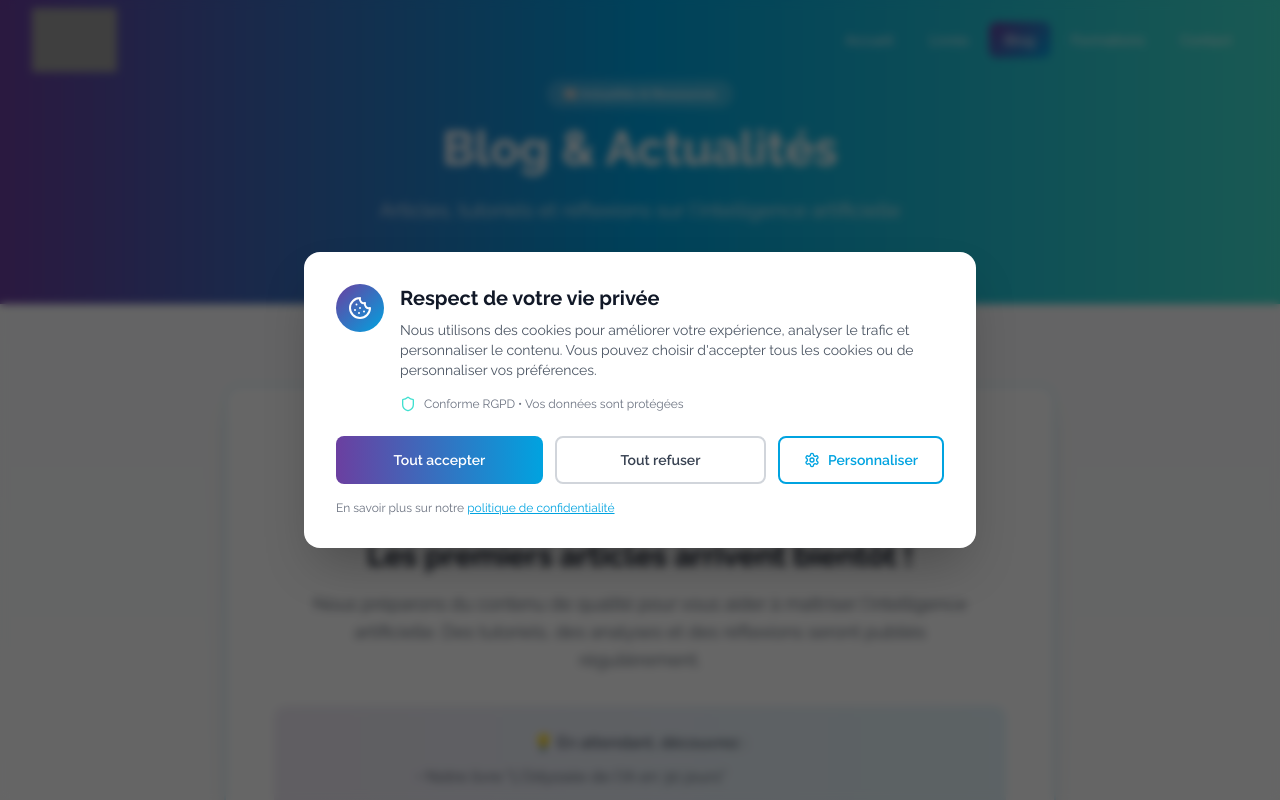
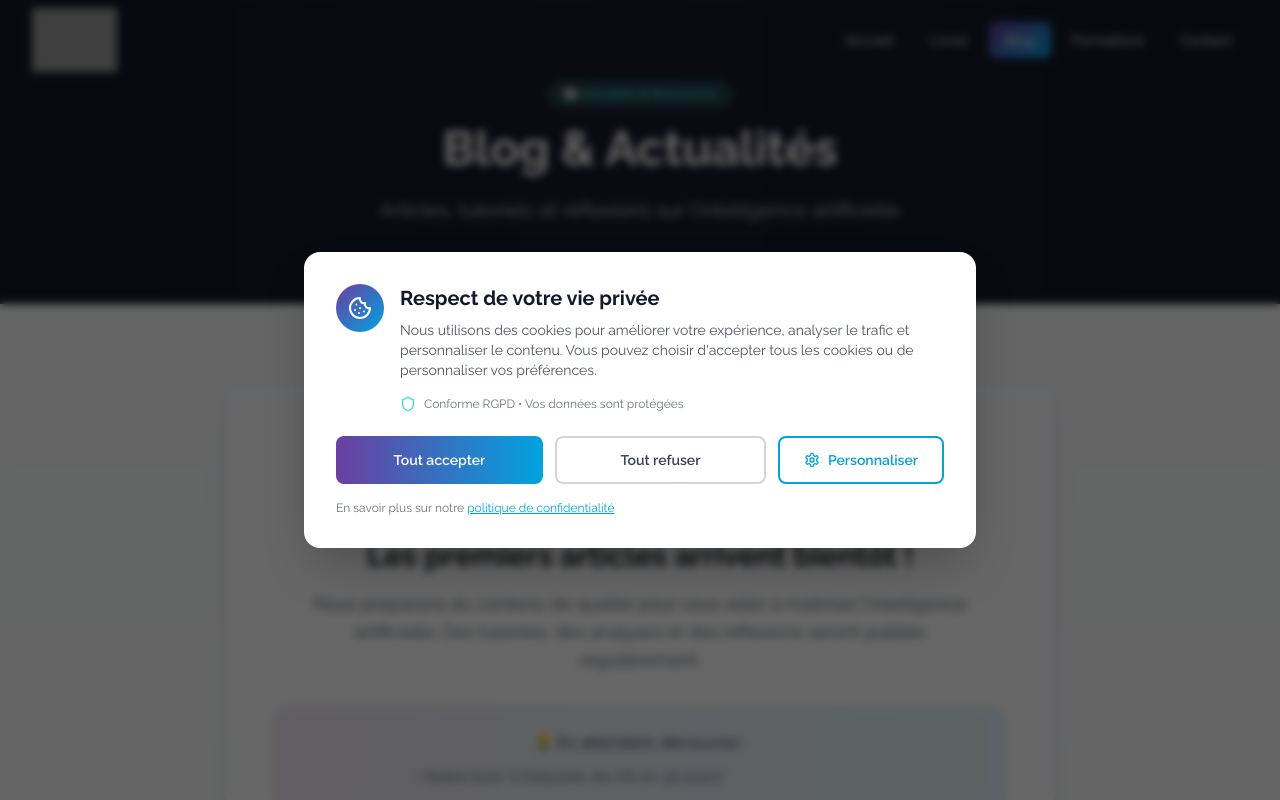
Before and after one commit to NeuroInk2026/neuroink-website, a Next.js app: page /blog in a window 1280 px wide. Shown: the top 800 px of the page. Built offline with nearby package versions, Linux system fonts and the light colour scheme; grey boxes are pictures that could not be loaded.

Commit message:
Apply Livres gradient to Blog and Formations pages

```diff
--- a/app/blog/page.tsx
+++ b/app/blog/page.tsx
@@ -4,16 +4,16 @@ import { ArrowRight } from 'lucide-react';
 export default function BlogPage() {
   return (
     <main className="min-h-screen bg-gradient-to-b from-gray-50 to-white font-raleway">
-      {/* Header avec GRADIENT NEUROINK CORRECT */}
-      <section className="bg-gradient-to-r from-[#6B3FA0] via-[#00A3E0] to-[#40E0D0] py-20">
+      {/* Header avec GRADIENT IDENTIQUE À LA PAGE LIVRES */}
+      <section className="bg-gradient-to-r from-gray-900 via-[#1a1a2e] to-gray-900 py-20">
         <div className="max-w-7xl mx-auto px-4 sm:px-6 lg:px-8 text-center">
-          <span className="inline-block px-4 py-1.5 bg-white/20 text-white text-xs font-semibold rounded-full mb-4">
+          <span className="inline-block px-4 py-1.5 bg-[#40E0D0]/20 text-[#40E0D0] text-xs font-semibold rounded-full mb-4">
             📰 Actualités & Ressources
           </span>
           <h1 className="text-4xl md:text-5xl font-bold text-white mb-6">
             Blog & Actualités
           </h1>
-          <p className="text-xl text-white/90 max-w-3xl mx-auto">
+          <p className="text-xl text-gray-300 max-w-3xl mx-auto">
             Articles, tutoriels et réflexions sur l'intelligence artificielle
           </p>
         </div>
--- a/app/formations/page.tsx
+++ b/app/formations/page.tsx
@@ -4,16 +4,16 @@ import { ArrowRight, BookOpen, Clock, Target } from 'lucide-react';
 export default function FormationsPage() {
   return (
     <main className="min-h-screen bg-gradient-to-b from-gray-50 to-white font-raleway">
-      {/* Header avec GRADIENT NEUROINK CORRECT */}
-      <section className="bg-gradient-to-r from-[#6B3FA0] via-[#00A3E0] to-[#40E0D0] py-20">
+      {/* Header avec GRADIENT IDENTIQUE À LA PAGE LIVRES */}
+      <section className="bg-gradient-to-r from-gray-900 via-[#1a1a2e] to-gray-900 py-20">
         <div className="max-w-7xl mx-auto px-4 sm:px-6 lg:px-8 text-center">
-          <span className="inline-block px-4 py-1.5 bg-white/20 text-white text-xs font-semibold rounded-full mb-4">
+          <span className="inline-block px-4 py-1.5 bg-[#40E0D0]/20 text-[#40E0D0] text-xs font-semibold rounded-full mb-4">
             🎓 Formations & MOOC
           </span>
           <h1 className="text-4xl md:text-5xl font-bold text-white mb-6">
             Formations
           </h1>
-          <p className="text-xl text-white/90 max-w-3xl mx-auto">
+          <p className="text-xl text-gray-300 max-w-3xl mx-auto">
             Développez vos compétences en intelligence artificielle
           </p>
         </div>
```
